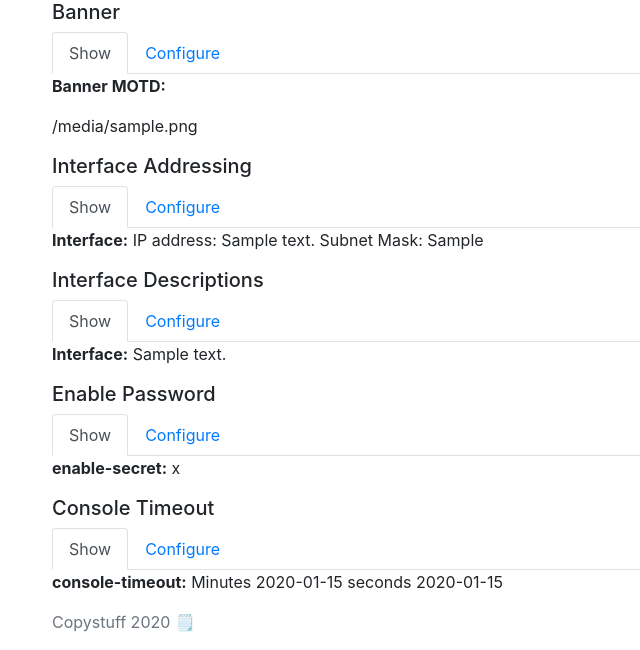
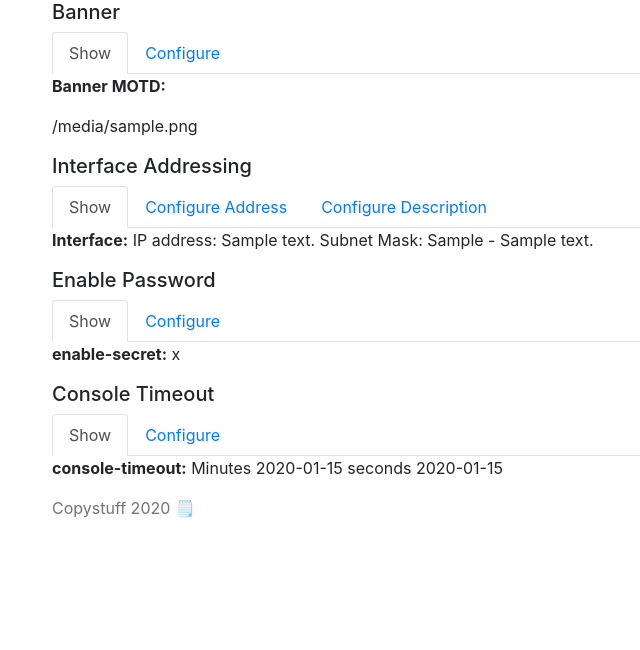
Before and after one commit to Brodur/Network-Automation-Project, a Django app: template templates/index.html in a window 1280 px wide. Shown: the part 226-876 px from the top of the page, without its empty margins (33-673 px from the left). After the commit the page ends 744 px from the top, so only its background shows below. Run offline with Django 3.2, Linux system fonts and the light colour scheme; the template is opened without the code that fills it: most values are stand-ins (such as "Sample title", 1, 10 or a date in 2020); some libraries are stand-ins or nearby versions.

Commit message:
Condensed interface to one tab group

```diff
--- a/templates/index.html
+++ b/templates/index.html
@@ -75,17 +75,20 @@
       <a class="nav-link active" id="interfaces-show-tab" data-toggle="tab" href="#interfaces-show">Show</a>
     </li>
     <li class="nav-item">
-      <a class="nav-link" id="interfaces-config-tab" data-toggle="tab" href="#interfaces-configure" role="tab" aria-controls="profile" aria-selected="false">Configure</a>
+      <a class="nav-link" id="interfaces-config-tab" data-toggle="tab" href="#interfaces-configure" role="tab" aria-controls="profile" aria-selected="false">Configure Address</a>
+    </li>
+    <li class="nav-item">
+      <a class="nav-link" id="interfacesDesc-config-tab" data-toggle="tab" href="#interfacesDesc-configure" role="tab" aria-controls="profile" aria-selected="false">Configure Description</a>
     </li>
   </ul>
   <div class="tab-content" id="interfaceAddressesTabContent">
     <!-- Tab Contents -->
     <div class="tab-pane fade show active" id="interfaces-show" role="tabpanel">
       <!-- Show interfaces -->
-      <p><strong>Interface:</strong> IP address: {{ interfaceIpAddress }} Subnet Mask: {{ interfaceSubnetMask}}</p>
+      <p><strong>Interface:</strong> IP address: {{ interfaceIpAddress }} Subnet Mask: {{ interfaceSubnetMask}} - {{ interfaceDesc }}</p>
     </div>
     <div class="tab-pane fade" id="interfaces-configure" role="tabpanel">
-      <!-- Edit interfaces -->
+      <!-- Edit interface Address -->
       <form action="/config/set-interface-ip" method="post">{% csrf_token %}
         <div class="form-group">
           <label for="interfaces-interface">Interface</label>
@@ -108,27 +111,6 @@
         <button type="submit" class="btn btn-primary">Update Address</button>
       </form>
     </div>
-  </div>
-</div>
-<!-- End interface addresses -->
-
-<!-- interface descriptions -->
-<div id="interfacesDesc" class="mt-2">
-  <h5>Interface Descriptions</h5>
-  <ul class="nav nav-tabs" id="interfacesDescTab" role="tablist">
-    <li class="nav-item">
-      <a class="nav-link active" id="interfacesDesc-show-tab" data-toggle="tab" href="#interfacesDesc-show">Show</a>
-    </li>
-    <li class="nav-item">
-      <a class="nav-link" id="interfacesDesc-config-tab" data-toggle="tab" href="#interfacesDesc-configure" role="tab" aria-controls="profile" aria-selected="false">Configure</a>
-    </li>
-  </ul>
-  <div class="tab-content" id="interfacesDescTabContent">
-    <!-- Tab Contents -->
-    <div class="tab-pane fade show active" id="interfacesDesc-show" role="tabpanel">
-      <!-- Show interfacesDesc -->
-      <p><strong>Interface:</strong> {{ interfaceDesc }}</p>
-    </div>
     <div class="tab-pane fade" id="interfacesDesc-configure" role="tabpanel">
       <!-- Edit interfacesDesc -->
       <form action="/config/set-interface-description" method="post">{% csrf_token %}
@@ -150,7 +132,7 @@
     </div>
   </div>
 </div>
-<!-- End interface descriptions -->
+<!-- End interface addresses -->
 
 <!-- Enable Secret -->
 <div id="enable-secret" class="mt-2">
```
